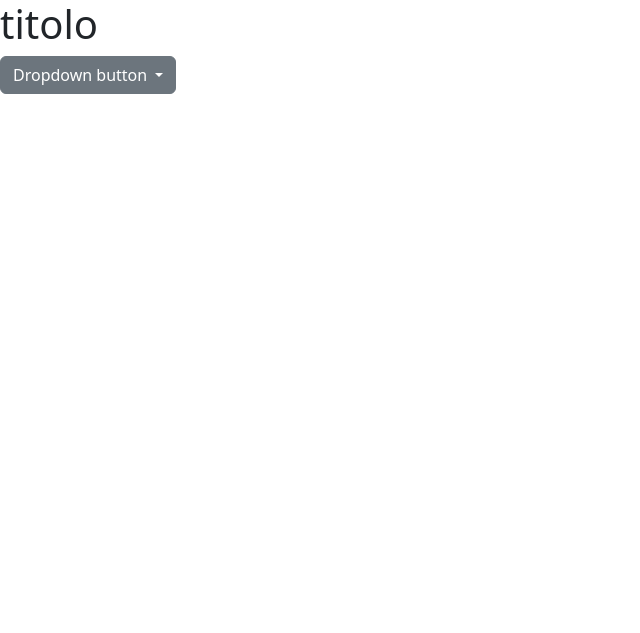
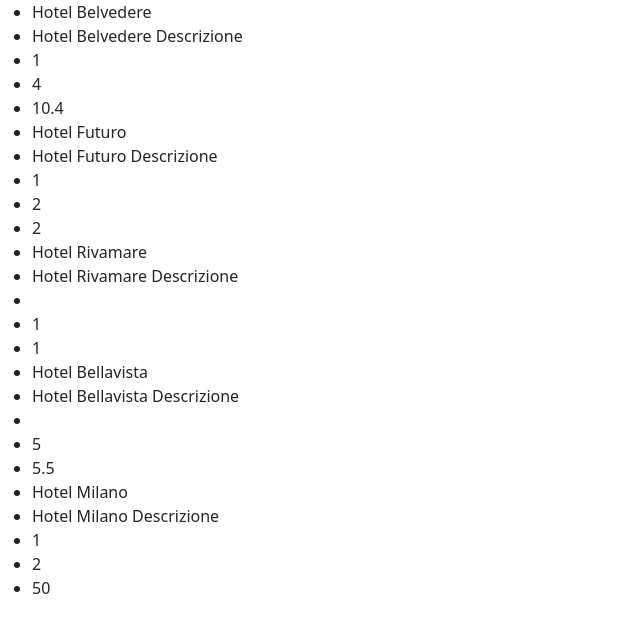
Before and after one commit to VincenzoMarcello/php-hotel, a PHP site: page / in a window 1280 px wide. Shown: the top 633 px of the page, without its empty margins (0-640 px from the left). Run offline with PHP 8.4, Linux system fonts and the light colour scheme.

Commit message:
feat: Milestone 0 complete

```diff
--- a/index.php
+++ b/index.php
@@ -64,17 +64,27 @@ $hotels = [
 </head>
 
 <body>
-    <h1>titolo</h1>
-    <div class="dropdown">
-        <button class="btn btn-secondary dropdown-toggle" type="button" data-bs-toggle="dropdown" aria-expanded="false">
-            Dropdown button
-        </button>
-        <ul class="dropdown-menu">
-            <li><a class="dropdown-item" href="#">Action</a></li>
-            <li><a class="dropdown-item" href="#">Another action</a></li>
-            <li><a class="dropdown-item" href="#">Something else here</a></li>
-        </ul>
-    </div>
+    <!-- STAMPIAMO A SCHERMO LE INFO TRAMITE FOREACH -->
+    <ul>
+        <?php foreach ($hotels as $hotel): ?>
+            <li>
+                <?php echo $hotel["name"] ?>
+            </li>
+            <li>
+                <?php echo $hotel["description"] ?>
+            </li>
+            <li>
+                <?php echo $hotel["parking"] ?>
+            </li>
+            <li>
+                <?php echo $hotel["vote"] ?>
+            </li>
+            <li>
+                <?php echo $hotel["distance_to_center"] ?>
+            </li>
+        <?php endforeach; ?>
+    </ul>
+
 
 
 
```
Also changed, not shown: README.md.
